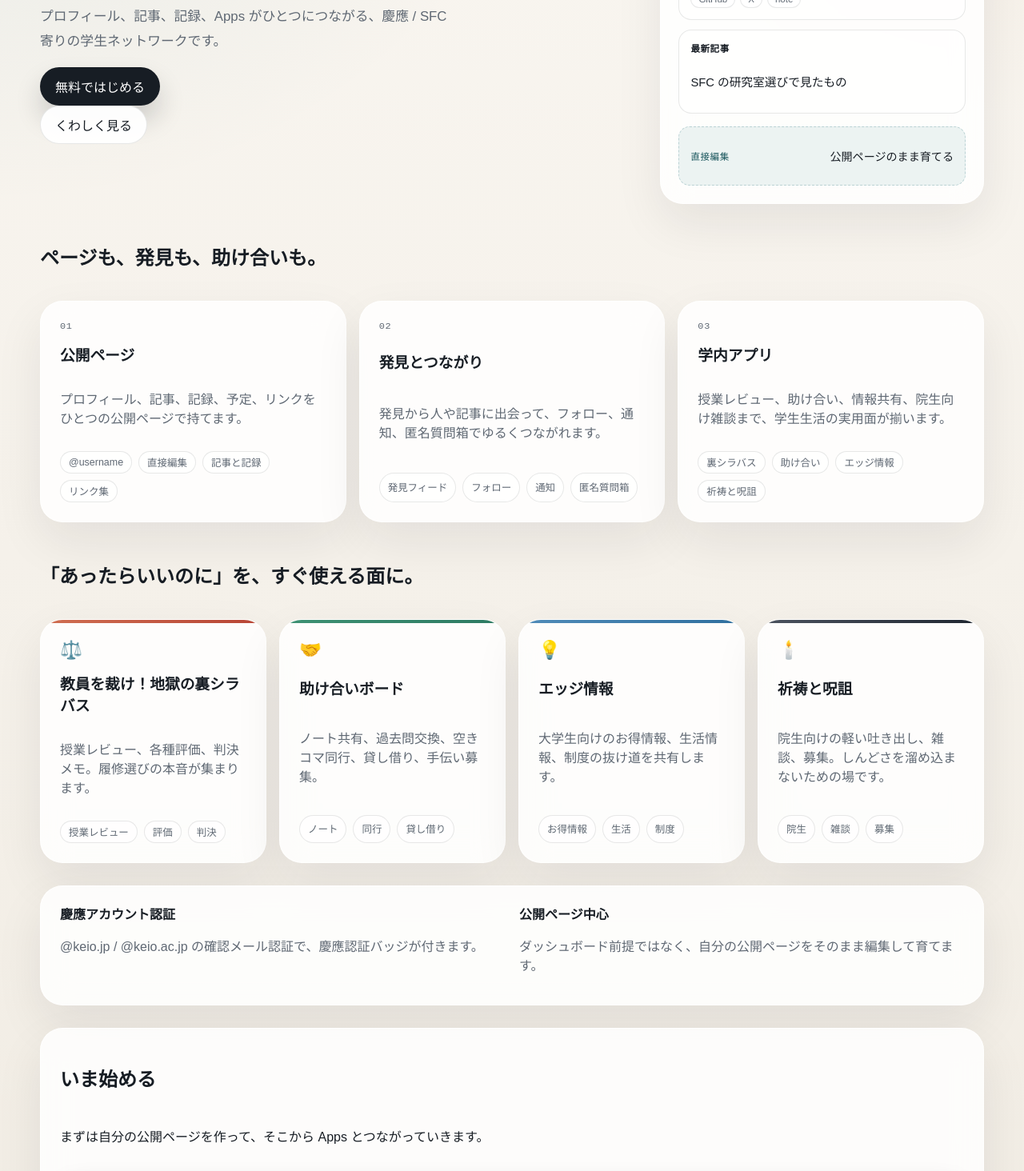
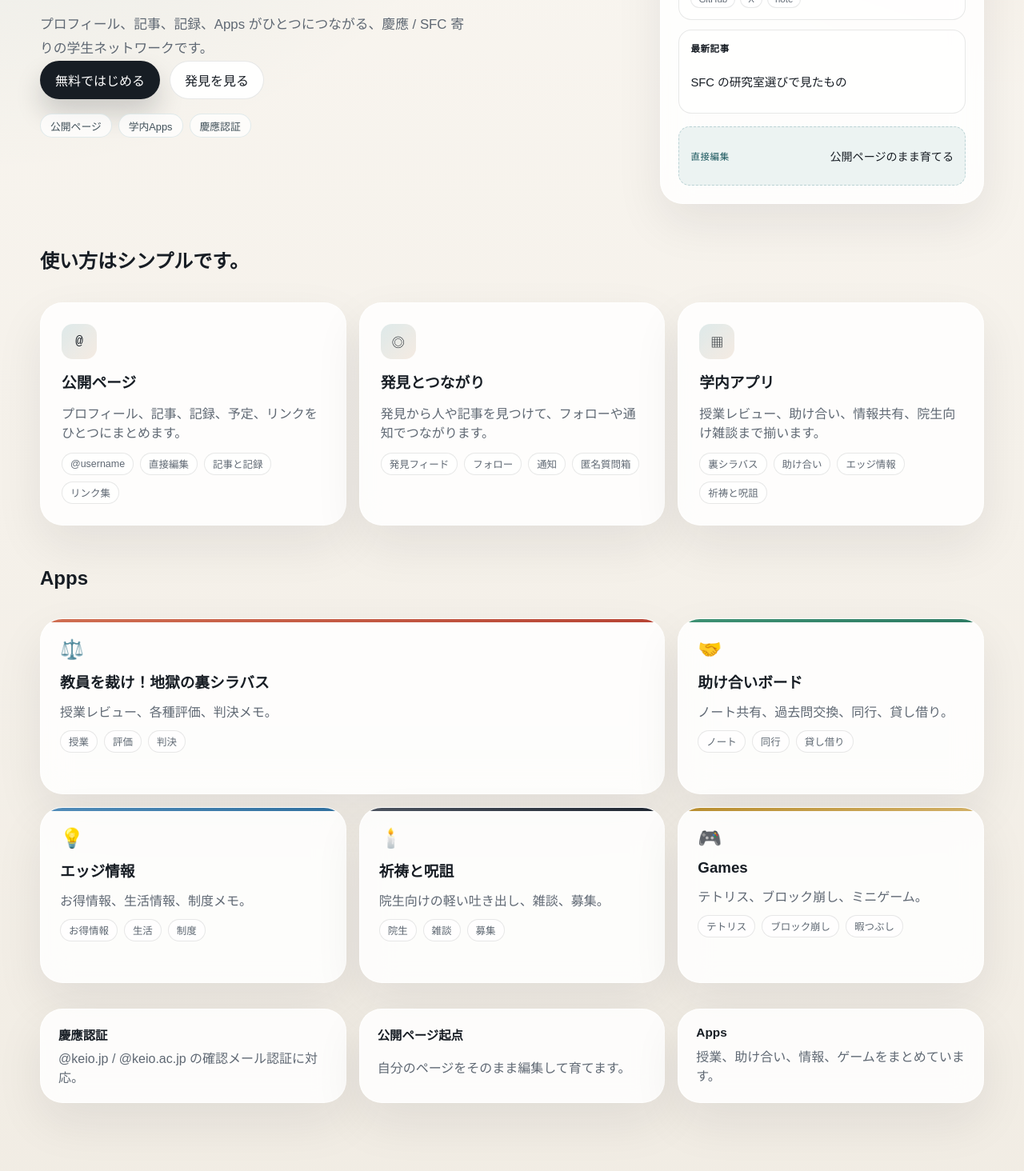
Before and after one commit to KaitoSado/private-field-homepage, a Next.js app: page / in a window 1280 px wide. Shown: the part 500-1964 px from the top of the page at 80% size. Built offline with nearby package versions, Linux system fonts and the light colour scheme; no server answers.

Commit message:
Stabilize home landing layout

```diff
--- a/app/globals.css
+++ b/app/globals.css
@@ -326,23 +326,25 @@ textarea {
 
 .home-shell {
   display: grid;
-  gap: 28px;
+  gap: 32px;
 }
 
 .home-section {
   display: grid;
-  gap: 18px;
+  gap: 16px;
 }
 
 .home-section-copy {
-  max-width: 720px;
+  display: grid;
+  gap: 6px;
+  max-width: 640px;
 }
 
 .home-kicker-row {
   display: flex;
   align-items: center;
   gap: 10px;
-  margin-bottom: 8px;
+  margin-bottom: 10px;
 }
 
 .home-status-badge {
@@ -361,7 +363,27 @@ textarea {
 }
 
 .home-hero-lead {
-  max-width: 32rem;
+  max-width: 34rem;
+  margin-bottom: 0;
+}
+
+.home-inline-points {
+  display: flex;
+  flex-wrap: wrap;
+  gap: 8px;
+  margin-top: 18px;
+}
+
+.home-inline-points span {
+  display: inline-flex;
+  align-items: center;
+  min-height: 30px;
+  padding: 0 12px;
+  border-radius: 999px;
+  background: rgba(255, 255, 255, 0.72);
+  border: 1px solid rgba(31, 111, 120, 0.12);
+  color: #41515a;
+  font-size: 0.8rem;
 }
 
 .feature-strip {
@@ -378,12 +400,13 @@ textarea {
 }
 
 .home-auth-reveal {
-  grid-column: 1 / -1;
-  margin-top: 6px;
+  flex-basis: 100%;
+  width: 100%;
+  margin-top: 8px;
 }
 
 .home-auth-shell {
-  padding: 24px;
+  max-width: 560px;
 }
 
 .my-page-gate {
@@ -580,25 +603,30 @@ textarea {
 .home-feature-grid,
 .home-app-grid {
   display: grid;
+  gap: 16px;
+}
+
+.home-feature-grid {
   grid-template-columns: repeat(3, minmax(0, 1fr));
-  gap: 16px;
-}
-
-.home-feature-card,
-.home-app-card {
-  display: grid;
+}
+
+.home-feature-card {
+  display: grid;
+  align-content: start;
   gap: 14px;
-  padding: 24px;
-  text-decoration: none;
-  color: inherit;
-}
-
-.home-card-number {
+  padding: 26px;
+}
+
+.home-feature-glyph {
+  width: 44px;
+  height: 44px;
+  display: inline-grid;
+  place-items: center;
+  border-radius: 14px;
+  background: linear-gradient(135deg, rgba(31, 111, 120, 0.14), rgba(178, 107, 42, 0.12));
+  color: var(--ink);
   font-family: "IBM Plex Mono", monospace;
-  font-size: 0.74rem;
-  letter-spacing: 0.06em;
-  text-transform: uppercase;
-  color: var(--muted);
+  font-size: 1rem;
 }
 
 .home-feature-card h3,
@@ -606,9 +634,11 @@ textarea {
   margin: 0;
 }
 
-.home-feature-card p,
-.home-app-card p {
+.home-feature-note,
+.home-app-card p,
+.home-mini-card p {
   color: var(--muted);
+  margin: 0;
 }
 
 .home-feature-tags,
@@ -632,12 +662,23 @@ textarea {
 }
 
 .home-app-grid {
-  grid-template-columns: repeat(4, minmax(0, 1fr));
+  grid-template-columns: repeat(3, minmax(0, 1fr));
 }
 
 .home-app-card {
+  display: grid;
+  align-content: start;
+  gap: 12px;
+  min-height: 220px;
+  padding: 24px;
+  text-decoration: none;
+  color: inherit;
   position: relative;
   overflow: hidden;
+}
+
+.home-app-card.is-featured {
+  grid-column: span 2;
 }
 
 .home-app-card::before {
@@ -664,30 +705,28 @@ textarea {
   background: linear-gradient(90deg, #4d5460, #1f2630);
 }
 
+.home-app-card.is-gold::before {
+  background: linear-gradient(90deg, #b88d2e, #d2b067);
+}
+
 .home-app-emoji {
-  font-size: 1.4rem;
-}
-
-.home-trust-strip {
-  display: grid;
-  grid-template-columns: repeat(2, minmax(0, 1fr));
-  gap: 18px;
-  padding: 22px 24px;
-}
-
-.home-trust-strip strong {
-  display: block;
-  margin-bottom: 6px;
-}
-
-.home-trust-strip p {
-  color: var(--muted);
-}
-
-.home-join-panel {
-  display: grid;
-  gap: 18px;
-  padding: 24px;
+  font-size: 1.5rem;
+}
+
+.home-mini-grid {
+  display: grid;
+  grid-template-columns: repeat(3, minmax(0, 1fr));
+  gap: 16px;
+}
+
+.home-mini-card {
+  display: grid;
+  gap: 6px;
+  padding: 20px 22px;
+}
+
+.home-mini-card strong {
+  font-size: 0.96rem;
 }
 
 .my-page-grid {
@@ -3044,8 +3083,12 @@ textarea {
 
   .home-app-grid,
   .home-feature-grid,
-  .home-trust-strip {
+  .home-mini-grid {
     grid-template-columns: 1fr;
+  }
+
+  .home-app-card.is-featured {
+    grid-column: span 1;
   }
 }
 
--- a/app/page.js
+++ b/app/page.js
@@ -3,21 +3,21 @@ import { HomeAuthEntry } from "@/components/home-auth-entry";
 
 const featureCards = [
   {
-    number: "01",
+    icon: "@" ,
     title: "公開ページ",
-    body: "プロフィール、記事、記録、予定、リンクをひとつの公開ページで持てます。",
+    body: "プロフィール、記事、記録、予定、リンクをひとつにまとめます。",
     items: ["@username", "直接編集", "記事と記録", "リンク集"]
   },
   {
-    number: "02",
+    icon: "◎",
     title: "発見とつながり",
-    body: "発見から人や記事に出会って、フォロー、通知、匿名質問箱でゆるくつながれます。",
+    body: "発見から人や記事を見つけて、フォローや通知でつながります。",
     items: ["発見フィード", "フォロー", "通知", "匿名質問箱"]
   },
   {
-    number: "03",
+    icon: "▦",
     title: "学内アプリ",
-    body: "授業レビュー、助け合い、情報共有、院生向け雑談まで、学生生活の実用面が揃います。",
+    body: "授業レビュー、助け合い、情報共有、院生向け雑談まで揃います。",
     items: ["裏シラバス", "助け合い", "エッジ情報", "祈祷と呪詛"]
   }
 ];
@@ -25,15 +25,16 @@ const featureCards = [
 const appCards = [
   {
     title: "教員を裁け！地獄の裏シラバス",
-    body: "授業レビュー、各種評価、判決メモ。履修選びの本音が集まります。",
+    body: "授業レビュー、各種評価、判決メモ。",
     href: "/apps/classes",
     emoji: "⚖️",
     accent: "is-red",
-    tags: ["授業レビュー", "評価", "判決"]
+    tags: ["授業", "評価", "判決"],
+    featured: true
   },
   {
     title: "助け合いボード",
-    body: "ノート共有、過去問交換、空きコマ同行、貸し借り、手伝い募集。",
+    body: "ノート共有、過去問交換、同行、貸し借り。",
     href: "/apps/help",
     emoji: "🤝",
     accent: "is-green",
@@ -41,7 +42,7 @@ const appCards = [
   },
   {
     title: "エッジ情報",
-    body: "大学生向けのお得情報、生活情報、制度の抜け道を共有します。",
+    body: "お得情報、生活情報、制度メモ。",
     href: "/apps/edge",
     emoji: "💡",
     accent: "is-blue",
@@ -49,11 +50,19 @@ const appCards = [
   },
   {
     title: "祈祷と呪詛",
-    body: "院生向けの軽い吐き出し、雑談、募集。しんどさを溜め込まないための場です。",
+    body: "院生向けの軽い吐き出し、雑談、募集。",
     href: "/apps/ritual",
     emoji: "🕯️",
     accent: "is-ink",
     tags: ["院生", "雑談", "募集"]
+  },
+  {
+    title: "Games",
+    body: "テトリス、ブロック崩し、ミニゲーム。",
+    href: "/apps/games",
+    emoji: "🎮",
+    accent: "is-gold",
+    tags: ["テトリス", "ブロック崩し", "暇つぶし"]
   }
 ];
 
@@ -71,11 +80,16 @@ export default function HomePage() {
           <p className="hero-lead home-hero-lead">
             プロフィール、記事、記録、Apps がひとつにつながる、慶應 / SFC 寄りの学生ネットワークです。
           </p>
-          <HomeAuthEntry />
           <div className="hero-actions">
-            <Link href="#features" className="button button-secondary">
-              くわしく見る
+            <HomeAuthEntry />
+            <Link href="/explore" className="button button-secondary">
+              発見を見る
             </Link>
+          </div>
+          <div className="home-inline-points">
+            <span>公開ページ</span>
+            <span>学内Apps</span>
+            <span>慶應認証</span>
           </div>
         </div>
 
@@ -135,15 +149,17 @@ export default function HomePage() {
       </section>
 
       <section id="features" className="home-section">
-        <div className="section-copy home-section-copy">
-          <h2>ページも、発見も、助け合いも。</h2>
+        <div className="home-section-copy">
+          <h2>使い方はシンプルです。</h2>
         </div>
         <div className="home-feature-grid">
           {featureCards.map((feature) => (
-            <article key={feature.number} className="surface home-feature-card">
-              <span className="home-card-number">{feature.number}</span>
+            <article key={feature.title} className="surface home-feature-card">
+              <span className="home-feature-glyph" aria-hidden="true">
+                {feature.icon}
+              </span>
               <h3>{feature.title}</h3>
-              <p>{feature.body}</p>
+              <p className="home-feature-note">{feature.body}</p>
               <div className="home-feature-tags">
                 {feature.items.map((item) => (
                   <span key={item}>{item}</span>
@@ -155,12 +171,16 @@ export default function HomePage() {
       </section>
 
       <section id="apps" className="home-section">
-        <div className="section-copy home-section-copy">
-          <h2>「あったらいいのに」を、すぐ使える面に。</h2>
+        <div className="home-section-copy">
+          <h2>Apps</h2>
         </div>
         <div className="home-app-grid">
           {appCards.map((app) => (
-            <Link key={app.title} href={app.href} className={`surface home-app-card ${app.accent}`}>
+            <Link
+              key={app.title}
+              href={app.href}
+              className={`surface home-app-card ${app.accent} ${app.featured ? "is-featured" : ""}`}
+            >
               <div className="home-app-emoji" aria-hidden="true">
                 {app.emoji}
               </div>
@@ -176,23 +196,19 @@ export default function HomePage() {
         </div>
       </section>
 
-      <section className="surface home-trust-strip">
-        <div>
-          <strong>慶應アカウント認証</strong>
-          <p>@keio.jp / @keio.ac.jp の確認メール認証で、慶應認証バッジが付きます。</p>
-        </div>
-        <div>
-          <strong>公開ページ中心</strong>
-          <p>ダッシュボード前提ではなく、自分の公開ページをそのまま編集して育てます。</p>
-        </div>
-      </section>
-
-      <section id="join" className="surface home-join-panel">
-        <div className="section-copy home-section-copy">
-          <h2>いま始める</h2>
-          <p>まずは自分の公開ページを作って、そこから Apps とつながっていきます。</p>
-        </div>
-        <HomeAuthEntry />
+      <section className="home-mini-grid">
+        <article className="surface home-mini-card">
+          <strong>慶應認証</strong>
+          <p>@keio.jp / @keio.ac.jp の確認メール認証に対応。</p>
+        </article>
+        <article className="surface home-mini-card">
+          <strong>公開ページ起点</strong>
+          <p>自分のページをそのまま編集して育てます。</p>
+        </article>
+        <article className="surface home-mini-card">
+          <strong>Apps</strong>
+          <p>授業、助け合い、情報、ゲームをまとめています。</p>
+        </article>
       </section>
     </main>
   );
--- a/components/home-auth-entry.js
+++ b/components/home-auth-entry.js
@@ -20,7 +20,7 @@ export function HomeAuthEntry() {
 
       {open ? (
         <section ref={panelRef} className="home-auth-reveal">
-          <div className="surface home-auth-shell">
+          <div className="home-auth-shell">
             <AuthPanel />
           </div>
         </section>
```
